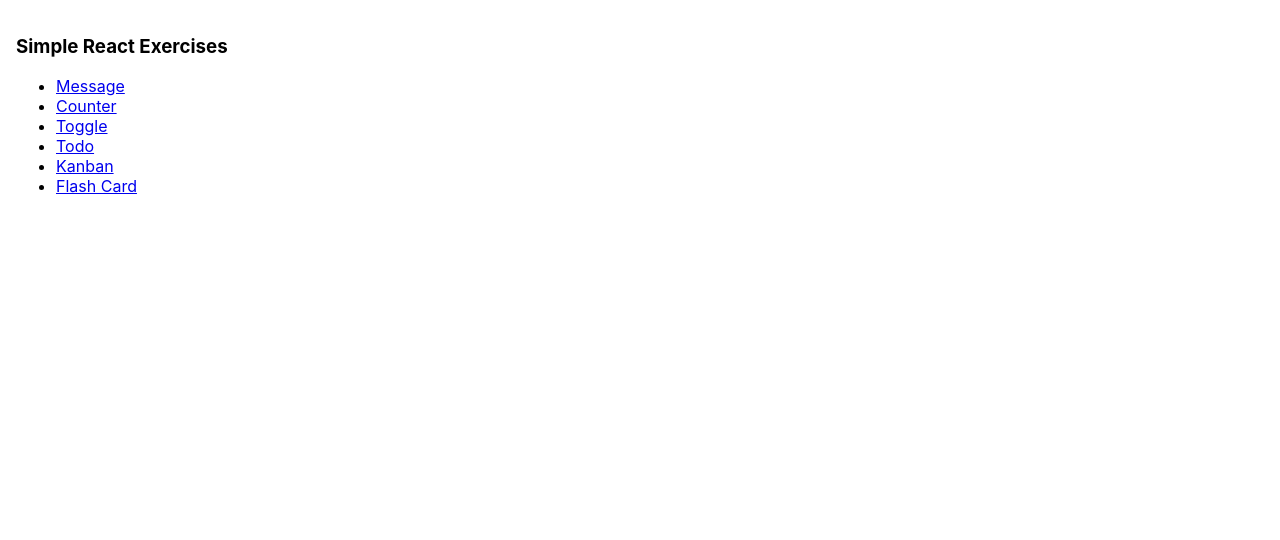
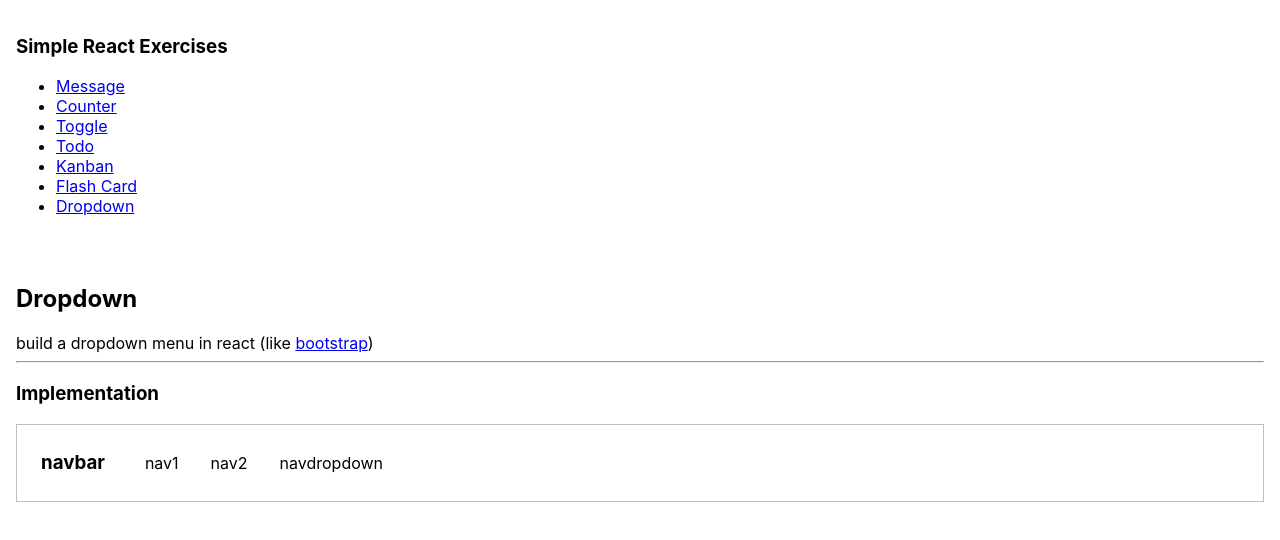
Before and after one commit to haleyalee/react-practice, a React (Create React App) app: page /dropdown in a window 1280 px wide. Shown: the top 540 px of the page. Built offline with nearby package versions, Linux system fonts and the light colour scheme.

Commit message:
Dropdown

```diff
--- a/src/App.js
+++ b/src/App.js
@@ -18,6 +18,8 @@ import KanbanInstructions from "./Kanban/KanbanInstructions";
 import Kanban from "./Kanban/Kanban";
 import FlashCardInstructions from "./FlashCard/FlashCardInstructions";
 import FlashCard from "./FlashCard/FlashCard";
+import DropdownInstructions from './Dropdown/DropdownInstructions';
+import Dropdown from "./Dropdown/Dropdown";
 
 function App() {
   return (
@@ -32,6 +34,7 @@ function App() {
           <li><Link to="/todo">Todo</Link></li>
           <li><Link to="/kanban">Kanban</Link></li>
           <li><Link to="/flashcard">Flash Card</Link></li>
+          <li><Link to="/dropdown">Dropdown</Link></li>
         </ul>
       </div>
 
@@ -60,6 +63,10 @@ function App() {
           exact path="/flashcard"
           element={<Problem name={'Flash Card'} instructions={<FlashCardInstructions/>} implementation={<FlashCard/>} />}
         />
+        <Route
+          exact path="/dropdown"
+          element={<Problem name={'Dropdown'} instructions={<DropdownInstructions/>} implementation={<Dropdown/>} />}
+        />
       </Routes>
     </BrowserRouter>
 
--- /dev/null
+++ b/src/Dropdown/Dropdown.css
@@ -0,0 +1,39 @@
+nav {
+  display: flex;
+  flex-direction: row;
+  align-items: center;
+  border: 0.5px solid rgba(0,0,0,0.25);
+  padding: 0.5rem 1.5rem;
+}
+
+nav ul {
+  display: flex;
+  flex-direction: row;
+  list-style: none;
+}
+
+nav ul li a {
+  margin-right: 2rem;
+  text-decoration: none;
+  color: black;
+}
+
+.dropdown-btn {
+  position: relative;
+  cursor: pointer;
+}
+
+.nav-dropdown {
+  position: absolute;
+  background-color: seashell;
+  margin-top: 0.5rem;
+  border: 0.25px solid rgba(0,0,0,0.25);
+  border-radius: 4px;
+}
+
+.nav-item {
+  border: 0.25px solid rgba(0,0,0,0.25);
+  height: 1rem;
+  width: 100px;
+  padding: 1rem;
+}
--- /dev/null
+++ b/src/Dropdown/Dropdown.js
@@ -0,0 +1,46 @@
+import React, { useState } from 'react'
+import './Dropdown.css'
+
+function Dropdown() {
+  const [drop, setDrop] = useState(false);
+
+  const toggleDropdown = () => {
+    setDrop(!drop);
+    console.log("dropdown")
+  }
+
+  return (
+    <nav>
+      <h3>navbar</h3>
+      <ul>
+        <li><a href="/">nav1</a></li>
+        <li><a href="/dropdown">nav2</a></li>
+        <li className="dropdown-btn" onClick={toggleDropdown}>
+          navdropdown
+          {drop && <NavDropdown />}
+        </li>
+      </ul>
+    </nav>
+  )
+}
+
+export default Dropdown
+
+const NavDropdown = () => {
+  return (
+    <div className="nav-dropdown">
+      <NavItem item={"subnav1"} path={"/"} />
+      <NavItem item={"subnav2"} path={"/"} />
+      <NavItem item={"subnav3"} path={"/"} />
+    </div>
+  )
+}
+
+const NavItem = (props) => {
+  const {item, path} = props;
+  return (
+    <div className="nav-item">
+      <a href={path}>{item}</a>
+    </div>
+  )
+}
--- /dev/null
+++ b/src/Dropdown/DropdownInstructions.js
@@ -0,0 +1,11 @@
+import React from 'react'
+
+function DropdownInstructions() {
+  return (
+    <div>
+      build a dropdown menu in react (like <a href="https://react-bootstrap.github.io/components/navs/#using-dropdowns">bootstrap</a>)
+    </div>
+  )
+}
+
+export default DropdownInstructions
```
